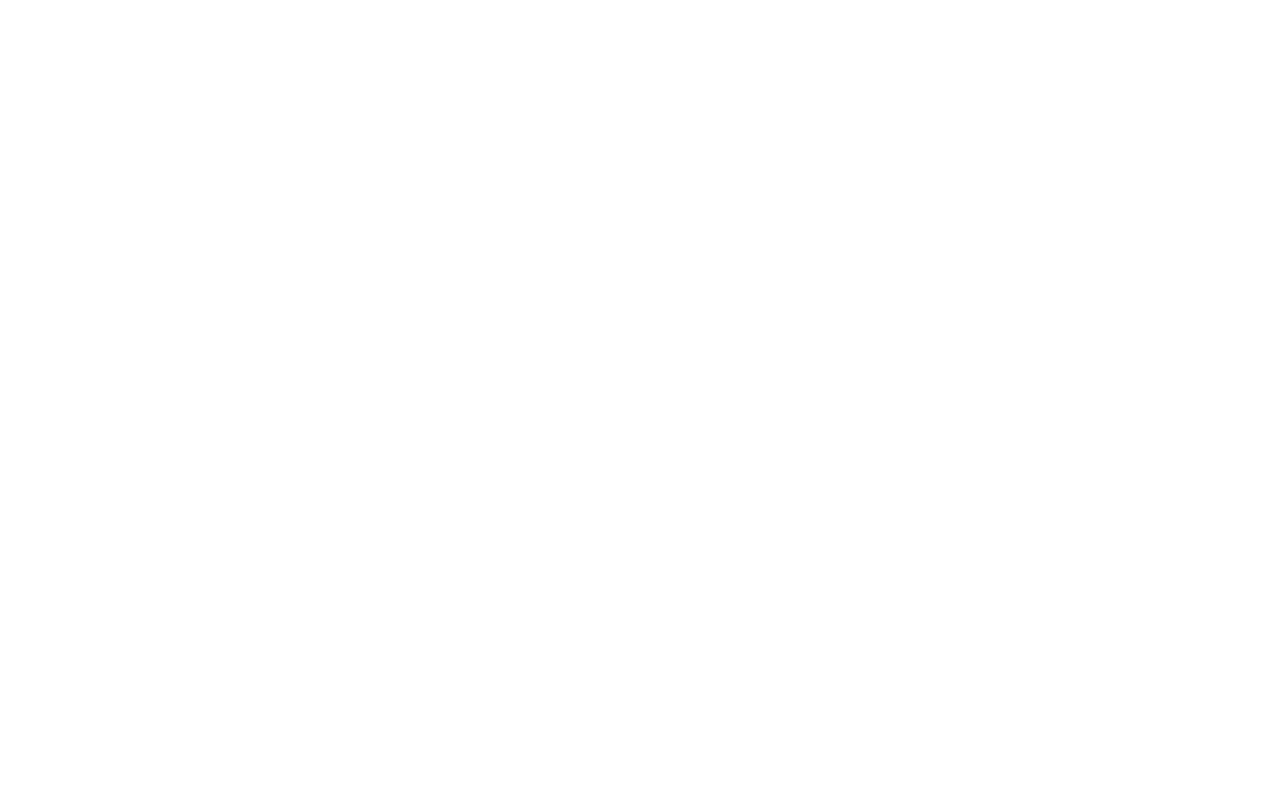
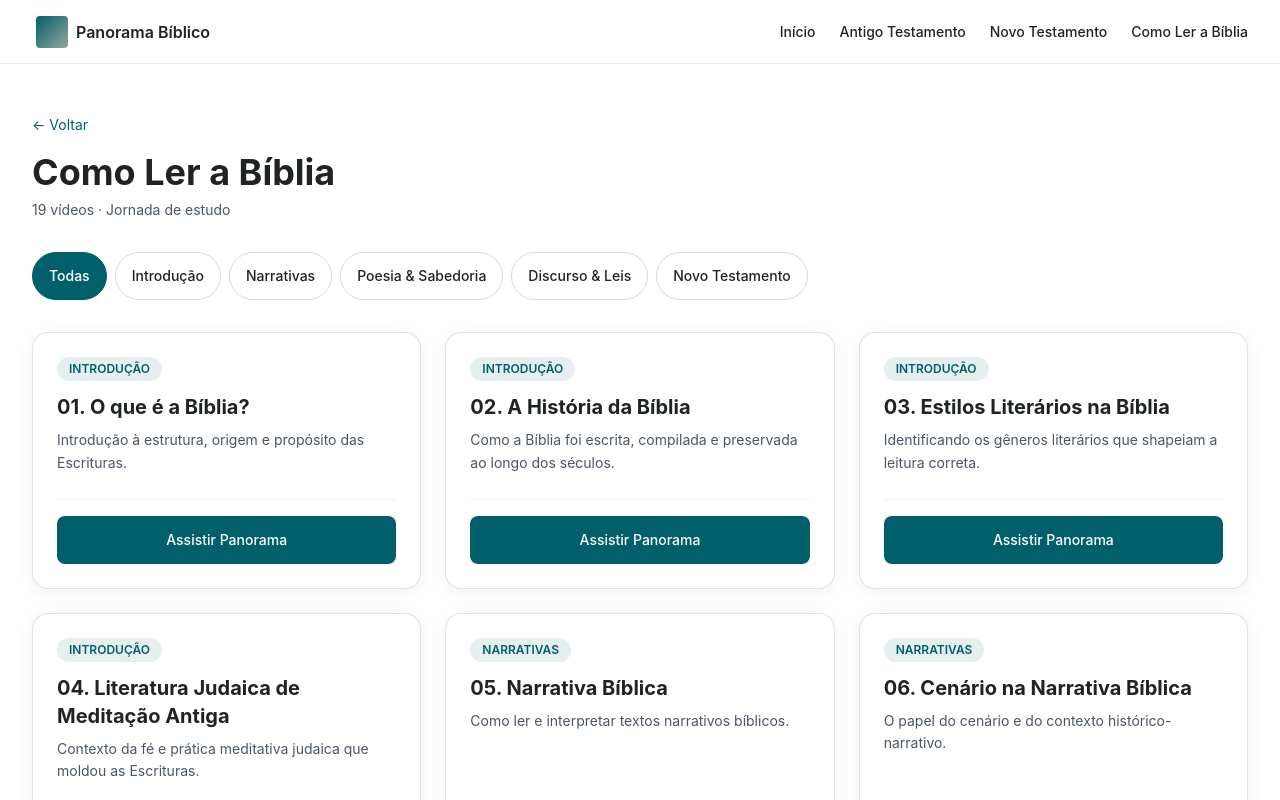
Before and after one commit to comunidadevitral/panorama_biblico, a React (Vite) app: page /como-ler-a-biblia in a window 1280 px wide. Before the commit this address had no page. Shown: the top 800 px of the page. Built offline with nearby package versions, Linux system fonts and the light colour scheme.

Commit message:
feat: página Como Ler a Bíblia (/como-ler-a-biblia) com 19 vídeos, filtro por categoria e player modal

```diff
--- a/src/App.jsx
+++ b/src/App.jsx
@@ -2,6 +2,7 @@
 import Home from './pages/Home'
 import AntigoTestamento from './pages/AntigoTestamento'
 import NovoTestamento from './pages/NovoTestamento'
+import HowToReadBible from './pages/HowToReadBible'
 
 export default function App() {
   return (
@@ -10,6 +11,7 @@
         <Route path="/" element={<Home />} />
         <Route path="/antigo-testamento" element={<AntigoTestamento />} />
         <Route path="/novo-testamento" element={<NovoTestamento />} />
+        <Route path="/como-ler-a-biblia" element={<HowToReadBible />} />
       </Routes>
     </BrowserRouter>
   )
--- a/src/components/Header.jsx
+++ b/src/components/Header.jsx
@@ -1,4 +1,5 @@
 import { useState } from 'react'
+import { Link } from 'react-router-dom'
 
 export default function Header() {
   const [open, setOpen] = useState(false)
@@ -6,15 +7,16 @@
   return (
     <header className="sticky top-0 z-50 w-full h-16 bg-white/90 dark:bg-vitral-bg-dark/90 backdrop-blur-md border-b border-vitral-secondary/20">
       <div className="max-w-7xl mx-auto px-4 sm:px-6 lg:px-8 h-full flex items-center justify-between">
-        <a href="/" className="flex items-center gap-2 focus-visible:ring-2 focus-visible:ring-vitral-primary rounded-lg p-1">
+        <Link to="/" className="flex items-center gap-2 focus-visible:ring-2 focus-visible:ring-vitral-primary rounded-lg p-1">
           <div className="h-8 w-8 rounded bg-vitral-gradient" />
           <span className="font-semibold text-vitral-dark dark:text-white">Panorama Bíblico</span>
-        </a>
+        </Link>
 
         <nav className="hidden md:flex items-center gap-6 text-sm font-medium">
-          <a href="/antigo-testamento" className="text-vitral-dark hover:text-vitral-primary dark:text-gray-200 transition-colors">Antigo Testamento</a>
-          <a href="/novo-testamento" className="text-vitral-dark hover:text-vitral-primary dark:text-gray-200 transition-colors">Novo Testamento</a>
-          <a href="/temas-e-colecoes" className="text-vitral-dark hover:text-vitral-primary dark:text-gray-200 transition-colors">Temas Bíblicos</a>
+          <Link to="/" className="text-vitral-dark hover:text-vitral-primary dark:text-gray-200 transition-colors">Início</Link>
+          <Link to="/antigo-testamento" className="text-vitral-dark hover:text-vitral-primary dark:text-gray-200 transition-colors">Antigo Testamento</Link>
+          <Link to="/novo-testamento" className="text-vitral-dark hover:text-vitral-primary dark:text-gray-200 transition-colors">Novo Testamento</Link>
+          <Link to="/como-ler-a-biblia" className="text-vitral-dark hover:text-vitral-primary dark:text-gray-200 transition-colors">Como Ler a Bíblia</Link>
         </nav>
 
         <button
@@ -37,9 +39,10 @@
       {open && (
         <nav className="md:hidden bg-white dark:bg-vitral-bg-dark border-b border-vitral-secondary/20">
           <div className="px-4 py-3 flex flex-col gap-3 text-sm font-medium">
-            <a href="/antigo-testamento" className="text-vitral-dark dark:text-white py-2" onClick={() => setOpen(false)}>Antigo Testamento</a>
-            <a href="/novo-testamento" className="text-vitral-dark dark:text-white py-2" onClick={() => setOpen(false)}>Novo Testamento</a>
-            <a href="/temas-e-colecoes" className="text-vitral-dark dark:text-white py-2" onClick={() => setOpen(false)}>Temas Bíblicos</a>
+            <Link to="/" className="text-vitral-dark dark:text-white py-2" onClick={() => setOpen(false)}>Início</Link>
+            <Link to="/antigo-testamento" className="text-vitral-dark dark:text-white py-2" onClick={() => setOpen(false)}>Antigo Testamento</Link>
+            <Link to="/novo-testamento" className="text-vitral-dark dark:text-white py-2" onClick={() => setOpen(false)}>Novo Testamento</Link>
+            <Link to="/como-ler-a-biblia" className="text-vitral-dark dark:text-white py-2" onClick={() => setOpen(false)}>Como Ler a Bíblia</Link>
           </div>
         </nav>
       )}
--- /dev/null
+++ b/src/data/howToReadData.js
@@ -0,0 +1,23 @@
+export const howToReadVideos = [
+  { id: "htr-01", title: "O que é a Bíblia?", category: "Introdução", youtubeId: "C4ESqtwjqQo", description: "Introdução à estrutura, origem e propósito das Escrituras." },
+  { id: "htr-02", title: "A História da Bíblia", category: "Introdução", youtubeId: "mP3HuIh9eqo", description: "Como a Bíblia foi escrita, compilada e preservada ao longo dos séculos." },
+  { id: "htr-03", title: "Estilos Literários na Bíblia", category: "Introdução", youtubeId: "s9gn5rwiM8c", description: "Identificando os gêneros literários que shapeiam a leitura correta." },
+  { id: "htr-04", title: "Literatura Judaica de Meditação Antiga", category: "Introdução", youtubeId: "EU548CEBRTs", description: "Contexto da fé e prática meditativa judaica que moldou as Escrituras." },
+  { id: "htr-05", title: "Narrativa Bíblica", category: "Narrativas", youtubeId: "ZYmt86MpRN4", description: "Como ler e interpretar textos narrativos bíblicos." },
+  { id: "htr-06", title: "Cenário na Narrativa Bíblica", category: "Narrativas", youtubeId: "RjXMZZtyCDY", description: "O papel do cenário e do contexto histórico-narrativo." },
+  { id: "htr-07", title: "Design de Personagens na Narrativa Bíblica", category: "Narrativas", youtubeId: "CtDY4LV8Keo", description: "Técnicas de construção de personagens nos textos bíblicos." },
+  { id: "htr-08", title: "Estrutura do Enredo na Narrativa Bíblica", category: "Narrativas", youtubeId: "dDBcHXDPZUg", description: "Estrutura dramatúrgica e arco narrativo nas Escrituras." },
+  { id: "htr-09", title: "A Arte da Poesia Bíblica", category: "Poesia & Sabedoria", youtubeId: "B8tV59L7qio", description: "Recursos poéticos: paralelismo, métrica e imagética." },
+  { id: "htr-10", title: "Metáfora na Poesia Bíblica", category: "Poesia & Sabedoria", youtubeId: "T2xDENLmJCI", description: "Linguagem figurada e metáforas centrais da poesia bíblica." },
+  { id: "htr-11", title: "Os Livros de Sabedoria", category: "Poesia & Sabedoria", youtubeId: "6bcGsMjiCOE", description: "Provérbios, Eclesiástes e Jó: guiando a sabedoria prática." },
+  { id: "htr-12", title: "O Livro de Salmos", category: "Poesia & Sabedoria", youtubeId: "Krk3ALKIucY", description: "Estrutura, tipos e uso devocional dos Salmos." },
+  { id: "htr-13", title: "Os Profetas", category: "Discurso & Leis", youtubeId: "HKU0GiTgIeY", description: "Gênero profético: chamada, julgamento e esperança." },
+  { id: "htr-14", title: "As Leis Bíblicas", category: "Discurso & Leis", youtubeId: "K8iwowbjX6c", description: "Torá e código de lei: contexto e aplicação." },
+  { id: "htr-15", title: "Os Evangelhos", category: "Novo Testamento", youtubeId: "18B-21odNpY", description: "Lição e estrutura dos quatro Evangelhos canônicos." },
+  { id: "htr-16", title: "As Parábolas de Jesus", category: "Novo Testamento", youtubeId: "CEj_5Bu1yjc", description: "Como ler e interpretar as parábolas do Reino." },
+  { id: "htr-17", title: "As Cartas: Contexto Histórico", category: "Novo Testamento", youtubeId: "mbQi0jBk4rM", description: "Contexto histórico-cultural das epístolas paulinas e católicas." },
+  { id: "htr-18", title: "As Cartas: Contexto Literário", category: "Novo Testamento", youtubeId: "aImcnIPCvSs", description: "Estrutura retórica e gênero epistolar no Novo Testamento." },
+  { id: "htr-19", title: "A Literatura Apocalíptica", category: "Novo Testamento", youtubeId: "L9UHqhucM1k", description: "Simbolismo, visão e interpretação da literatura apocalíptica." },
+]
+
+export const howToReadCategories = ["Todas", "Introdução", "Narrativas", "Poesia & Sabedoria", "Discurso & Leis", "Novo Testamento"]
--- /dev/null
+++ b/src/pages/HowToReadBible.jsx
@@ -0,0 +1,77 @@
+import { useState } from 'react'
+import { Link } from 'react-router-dom'
+import Header from '../components/Header'
+import Footer from '../components/Footer'
+import BookCard from '../components/BookCard'
+import VideoModal from '../components/VideoModal'
+import { howToReadVideos, howToReadCategories } from '../data/howToReadData'
+
+export default function HowToReadBible() {
+  const [activeCategory, setActiveCategory] = useState('Todas')
+  const [video, setVideo] = useState(null)
+
+  const filtered = activeCategory === 'Todas'
+    ? howToReadVideos
+    : howToReadVideos.filter(v => v.category === activeCategory)
+
+  return (
+    <div className="min-h-screen bg-white dark:bg-vitral-bg-dark text-vitral-dark dark:text-white">
+      <Header />
+      <main className="max-w-7xl mx-auto px-4 sm:px-6 lg:px-8 py-12">
+        <Link to="/" className="text-sm text-vitral-primary hover:underline">&larr; Voltar</Link>
+        <h1 className="mt-4 text-3xl md:text-4xl font-bold text-vitral-dark dark:text-white">Como Ler a Bíblia</h1>
+        <p className="mt-2 text-sm text-gray-600 dark:text-gray-300">19 vídeos &middot; Jornada de estudo</p>
+
+        <div className="mt-8 flex flex-wrap gap-2" role="tablist" aria-label="Filtrar categorias">
+          {howToReadCategories.map(cat => {
+            const active = cat === activeCategory
+            return (
+              <button
+                key={cat}
+                type="button"
+                role="tab"
+                aria-selected={active}
+                onClick={() => setActiveCategory(cat)}
+                className={`min-h-[48px] px-4 py-2 text-sm font-medium rounded-full border transition ${
+                  active
+                    ? 'bg-vitral-primary text-white border-vitral-primary'
+                    : 'border-vitral-secondary/40 text-vitral-dark dark:text-white hover:border-vitral-primary dark:hover:border-vitral-secondary'
+                }`}
+              >
+                {cat}
+              </button>
+            )
+          })}
+        </div>
+
+        <div className="mt-8 grid gap-6 sm:grid-cols-2 lg:grid-cols-3">
+          {filtered.map((videoItem, idx) => (
+            <BookCard
+              key={videoItem.id}
+              book={{
+                id: videoItem.id,
+                title: `${String(idx + 1).padStart(2, '0')}. ${videoItem.title}`,
+                description: videoItem.description,
+                youtubeId: videoItem.youtubeId,
+              }}
+              category={videoItem.category}
+              onView={() => setVideo(videoItem)}
+            />
+          ))}
+        </div>
+
+        {filtered.length === 0 && (
+          <p className="mt-8 text-center text-sm text-gray-500">Nenhum vídeo nesta categoria.</p>
+        )}
+      </main>
+      <Footer />
+      {video && (
+        <VideoModal
+          youtubeId={video.youtubeId}
+          title={`Como Ler a Bíblia — ${video.title}`}
+          onClose={() => setVideo(null)}
+        />
+      )}
+    </div>
+  )
+}
```
Also changed, not shown: 1 other file (tests, documents, lock files or other folders).
